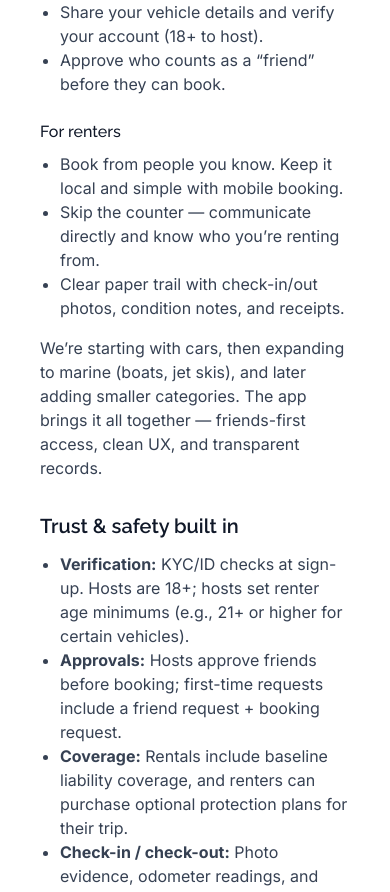
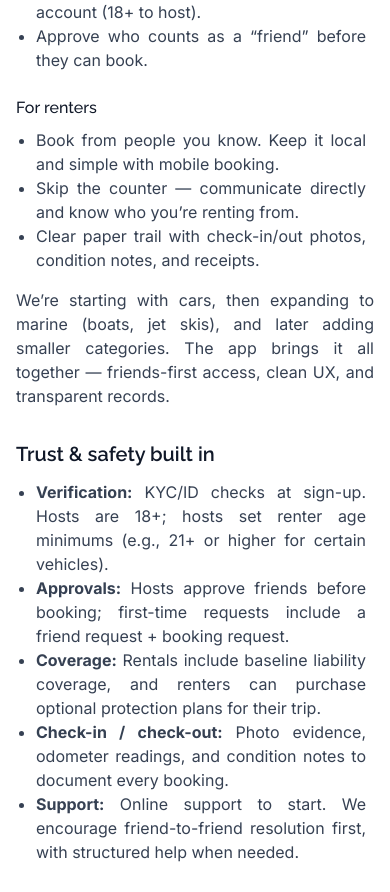
Before and after one commit to Friend-Renter/fr-marketing, a Next.js app: page /about in a window 390 px wide. Shown: the part 1086-1978 px from the top of the page. Built offline with nearby package versions, Linux system fonts and the light colour scheme; no server answers.

Commit message:
fixes mobile padding and text align for terms and about pages

```diff
--- a/app/about/page.js
+++ b/app/about/page.js
@@ -41,7 +41,7 @@ export default function AboutPage() {
       </header>
 
       {/* Card */}
-      <article className=" bg-white p-6 sm:p-8 max-w-none">
+      <article className=" bg-white py-6 sm:p-8 max-w-none text-justify">
         {/* What we are */}
         <section id="what-we-are">
           <h2 className="text-xl font-semibold text-gray-900">What we are</h2>
@@ -74,7 +74,7 @@ export default function AboutPage() {
           <div className="mt-3 grid gap-6 sm:grid-cols-2">
             <div>
               <h3 className="font-medium text-gray-900">For hosts</h3>
-              <ul className="mt-2 list-disc pl-5 text-gray-700">
+              <ul className="mt-2 list-disc pl-5 text-gray-700 px-2">
                 <li>
                   Be your own boss: set daily rates, deposits, and minimum
                   renter age.
@@ -88,7 +88,7 @@ export default function AboutPage() {
             </div>
             <div>
               <h3 className="font-medium text-gray-900">For renters</h3>
-              <ul className="mt-2 list-disc pl-5 text-gray-700">
+              <ul className="mt-2 list-disc pl-5 text-gray-700 px-2">
                 <li>
                   Book from people you know. Keep it local and simple with
                   mobile booking.
@@ -116,7 +116,7 @@ export default function AboutPage() {
           <h2 className="text-xl font-semibold text-gray-900">
             Trust &amp; safety built in
           </h2>
-          <ul className="mt-3 list-disc pl-5 text-gray-700">
+          <ul className="mt-3 list-disc pl-5 text-gray-700 px-2">
             <li>
               <strong>Verification:</strong> KYC/ID checks at sign-up. Hosts are
               18+; hosts set renter age minimums (e.g., 21+ or higher for
@@ -161,7 +161,7 @@ export default function AboutPage() {
           <h2 className="text-xl font-semibold text-gray-900">
             What makes us different
           </h2>
-          <ul className="mt-3 list-disc pl-5 text-gray-700">
+          <ul className="mt-3 list-disc pl-5 text-gray-700 px-2">
             <li>
               <strong>Friends-first access:</strong> No randos. Hosts choose who
               can book.
@@ -206,7 +206,7 @@ export default function AboutPage() {
         {/* Team */}
         <section id="team" className="mt-8">
           <h2 className="text-xl font-semibold text-gray-900">Team</h2>
-          <ul className="mt-3 list-disc pl-5 text-gray-700">
+          <ul className="mt-3 list-disc pl-5 text-gray-700 px-2">
             <li>
               <strong>Asa — Founder &amp; CEO:</strong> Community-driven
               operator focused on making sharing practical and fair.
--- a/app/legal/privacy/page.js
+++ b/app/legal/privacy/page.js
@@ -58,7 +58,7 @@ export default function PrivacyPage() {
             We collect information you choose to give us when you submit a form
             or interact with the Site:
           </p>
-          <ul className="mt-3 list-disc pl-5 text-gray-700 text-left">
+          <ul className="mt-3 list-disc pl-5 text-gray-700 px-2">
             <li>
               <strong>Contact details:</strong> first name, last name, email,
               phone.
@@ -110,7 +110,7 @@ export default function PrivacyPage() {
           <h2 className="text-xl font-semibold text-gray-900">
             2) How we use your information
           </h2>
-          <ul className="mt-3 list-disc pl-5 text-gray-700 text-left">
+          <ul className="mt-3 list-disc pl-5 text-gray-700 px-2">
             <li>
               <strong>Respond</strong> to your inquiries and{" "}
               <strong>provide updates</strong> about FriendRenter services and
@@ -145,7 +145,7 @@ export default function PrivacyPage() {
           <h2 className="text-xl font-semibold text-gray-900">
             3) Legal bases (for visitors where applicable)
           </h2>
-          <ul className="mt-3 list-disc pl-5 text-gray-700 text-left">
+          <ul className="mt-3 list-disc pl-5 text-gray-700 px-2">
             <li>
               <strong>Consent</strong> (when you submit forms or opt-in to
               updates).
@@ -213,7 +213,7 @@ export default function PrivacyPage() {
           <h2 className="text-xl font-semibold text-gray-900">
             6) Your choices
           </h2>
-          <ul className="mt-3 list-disc pl-5 text-gray-700 text-left">
+          <ul className="mt-3 list-disc pl-5 text-gray-700 px-2">
             <li>
               <strong>Consent checkbox:</strong> By submitting a form, you
               consent to our collection and use of your info as described here.
@@ -323,7 +323,7 @@ export default function PrivacyPage() {
             We collect the following categories of personal information from
             California residents for the purposes described above:
           </p>
-          <ul className="mt-3 list-disc pl-5 text-gray-700 text-left">
+          <ul className="mt-3 list-disc pl-5 text-gray-700 px-2">
             <li>
               <strong>Identifiers:</strong> name, email, phone.
             </li>
@@ -340,7 +340,7 @@ export default function PrivacyPage() {
               “wants to host in Austin”).
             </li>
           </ul>
-          <p className="mt-3 text-gray-700 text-left">
+          <p className="mt-3 text-gray-700 ">
             <strong>Purposes:</strong> provide updates, manage early access,
             respond to inquiries, plan rollout, analytics, security/compliance.
             <br />
--- a/app/legal/terms/page.js
+++ b/app/legal/terms/page.js
@@ -308,7 +308,7 @@ export default function TermsPage() {
         </section>
 
         {/* 15) General */}
-        <section id="general" className="mt-8 text-left">
+        <section id="general" className="mt-8 px-2">
           <h2 className="text-xl font-semibold text-gray-900">15) General</h2>
           <ul className="mt-3 list-disc pl-5 text-gray-700">
             <li>
@@ -336,8 +336,8 @@ export default function TermsPage() {
 
         {/* 16) Contact */}
         <section id="contact-bottom" className="mt-8">
-          <h2 className="text-xl font-semibold text-gray-900">16) Contact</h2>
-          <p className="text-gray-700">
+          <h2 className="text-xl font-semibold text-gray-900 ">16) Contact</h2>
+          <p className="text-gray-700 text-left">
             Questions about these Terms? Email{" "}
             <a
               className="text-brand-700 underline"
```
